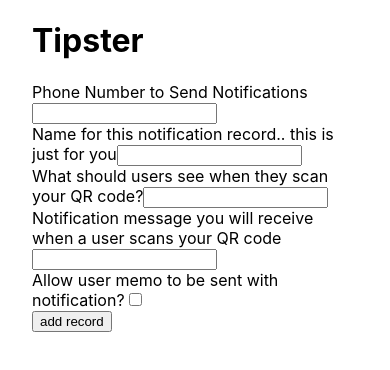
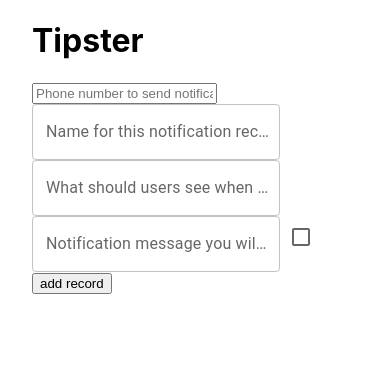
Before and after one commit to motherbrainn/noti-fly, a Next.js app in the folder client/: page / in a window 390 px wide. Shown: the top 370 px of the page. Built offline with nearby package versions, Linux system fonts and the light colour scheme; no server answers.

Commit message:
add initial styling to Form via MUI and react-phone-number-input, add dompurify

```diff
--- a/client/components/Form.tsx
+++ b/client/components/Form.tsx
@@ -1,34 +1,54 @@
+import { Alert, Checkbox, Collapse, TextField } from "@mui/material";
 import { ChangeEvent, Dispatch, SetStateAction, useState } from "react";
 import {
   createNewQrCodeRecord,
   removeInactiveRecordsForPhoneNumber,
 } from "../service/httpRequests";
 import { sendConfirmationTextMessage as sendTextConfirmation } from "../service/httpRequests";
-import Input from "./Input";
+import { isValidPhoneNumber } from "react-phone-number-input";
+import "react-phone-number-input/style.css";
+import Input from "react-phone-number-input/input";
+import { E164Number } from "libphonenumber-js/core";
+import DOMPurify from "dompurify";
+
+const sanitizer = DOMPurify.sanitize;
 
 interface FormPropsType {
   setKey: Dispatch<SetStateAction<undefined>>;
 }
 
 const Form = ({ setKey }: FormPropsType) => {
-  const [phoneNumberInput, setPhoneNumberInput] = useState("");
+  const [phoneNumberInput, setPhoneNumberInput] = useState<
+    E164Number | undefined
+  >("");
   const [notificationNameInput, setNotificationIdInput] = useState("");
   const [qrCodePromptInput, setQrCodePromptInput] = useState("");
   const [qrCodeNotificationInput, setQrCodeNotificationInput] = useState("");
   const [allowMemoInput, setAllowMemoInput] = useState(false);
+  const [errorState, setErrorState] = useState(false);
 
   const submitHandler = async () => {
-    const phoneNumberWithCountryCode = `+1${phoneNumberInput}`;
-    const qrCodeName = notificationNameInput;
-    const qrCodePrompt = qrCodePromptInput;
-    const qrCodeNotificationPrompt = qrCodeNotificationInput;
+    //guard againsts undefined phoneNumberInput
+    if (phoneNumberInput === undefined) {
+      return;
+    }
+    //show error if not valid phone number
+    if (isValidPhoneNumber(phoneNumberInput) !== true) {
+      setErrorState(true);
+      return;
+    }
+
+    const qrCodeName = sanitizer(notificationNameInput);
+    const qrCodePrompt = sanitizer(qrCodePromptInput);
+    const qrCodeNotificationPrompt = sanitizer(qrCodeNotificationInput);
     const qrCodeAllowMemoInput = allowMemoInput;
+    const qrCodePhoneNumber = sanitizer(phoneNumberInput);
 
     //remove inactivated records for phone number before creating a new one
     //create new QR code record in db, then send text confirmation
-    removeInactiveRecordsForPhoneNumber(phoneNumberWithCountryCode).then(() =>
+    removeInactiveRecordsForPhoneNumber(qrCodePhoneNumber).then(() =>
       createNewQrCodeRecord(
-        phoneNumberWithCountryCode,
+        qrCodePhoneNumber,
         qrCodeName,
         qrCodePrompt,
         qrCodeNotificationPrompt,
@@ -36,7 +56,7 @@ const Form = ({ setKey }: FormPropsType) => {
       ).then((res) => {
         setKey(res.data.createNewRecord.key);
         if (res.data.createNewRecord.key.length > 0) {
-          sendTextConfirmation(phoneNumberWithCountryCode);
+          sendTextConfirmation(qrCodePhoneNumber);
         }
       })
     );
@@ -49,58 +69,67 @@ const Form = ({ setKey }: FormPropsType) => {
     setAllowMemoInput(false);
   };
 
+  const errorAlert = (
+    <Alert severity="error">Enter valid 10 digit phone number. </Alert>
+  );
+
+  const phoneNumberChangeHandler = (e: E164Number | undefined) => {
+    if (errorState === true) {
+      setErrorState(false);
+    }
+    setPhoneNumberInput(e);
+  };
+
+  const qrCodeNameChangeHandler = (e: ChangeEvent<HTMLInputElement>) => {
+    setNotificationIdInput(e.target.value);
+  };
+
+  const qrCodePromptChangeHandler = (e: ChangeEvent<HTMLInputElement>) => {
+    setQrCodePromptInput(e.target.value);
+  };
+
+  const qrCodeNotificationChangeHandler = (
+    e: ChangeEvent<HTMLInputElement>
+  ) => {
+    setQrCodeNotificationInput(e.target.value);
+  };
+
+  const allowMemoInputChangeHandler = () => {
+    setAllowMemoInput(!allowMemoInput);
+  };
+
   return (
     <div>
       <Input
-        changeHandler={(e: ChangeEvent<HTMLInputElement>) =>
-          setPhoneNumberInput(e.target.value)
-        }
-        type="text"
+        maxLength="14"
+        placeholder="Phone number to send notifications"
         value={phoneNumberInput}
-        id={"phone-number"}
-        inputLabel={"Phone Number to Send Notifications"}
-        maxLength={10}
+        onChange={phoneNumberChangeHandler}
+        country="US"
       />
-      <Input
-        changeHandler={(e: ChangeEvent<HTMLInputElement>) =>
-          setNotificationIdInput(e.target.value)
-        }
-        type="text"
+      <Collapse in={errorState}>{errorAlert}</Collapse>
+      <TextField
+        id="qr-code-name"
+        label="Name for this notification record.. this is just for you"
         value={notificationNameInput}
-        id={"qr-code-name"}
-        inputLabel={"Name for this notification record.. this is just for you"}
-        maxLength={30}
+        onChange={qrCodeNameChangeHandler}
       />
-      <Input
-        changeHandler={(e: ChangeEvent<HTMLInputElement>) =>
-          setQrCodePromptInput(e.target.value)
-        }
-        type="text"
+      <TextField
+        id="qr-code-prompt"
+        label="What should users see when they scan your QR code?"
         value={qrCodePromptInput}
-        id={"qr-code-prompt"}
-        inputLabel={"What should users see when they scan your QR code?"}
-        maxLength={60}
+        onChange={qrCodePromptChangeHandler}
       />
-      <Input
-        changeHandler={(e: ChangeEvent<HTMLInputElement>) =>
-          setQrCodeNotificationInput(e.target.value)
-        }
-        type="text"
+      <TextField
+        id="qr-code-notification-content"
+        label="Notification message you will receive when a user scans your QR code"
         value={qrCodeNotificationInput}
-        id={"qr-code-notification-content"}
-        inputLabel={
-          "Notification message you will receive when a user scans your QR code"
-        }
-        maxLength={300}
+        onChange={qrCodeNotificationChangeHandler}
       />
-      <Input
-        changeHandler={() => {
-          setAllowMemoInput(!allowMemoInput);
-        }}
-        type="checkbox"
+      <Checkbox
         checked={allowMemoInput}
-        id={"qr-code-notification-content"}
-        inputLabel={"Allow user memo to be sent with notification?"}
+        onChange={allowMemoInputChangeHandler}
+        inputProps={{ id: "allow-memo" }}
       />
       <button onClick={submitHandler}>add record</button>
     </div>
--- a/client/components/Input.tsx
+++ /dev/null
@@ -1,37 +0,0 @@
-import { ChangeEvent, FormEvent } from "react";
-
-interface InputInterface {
-  changeHandler: (e: ChangeEvent<HTMLInputElement>) => void;
-  type: string;
-  value?: string;
-  checked?: boolean;
-  id: string;
-  inputLabel: string;
-  maxLength?: number;
-}
-
-const Input = ({
-  changeHandler,
-  type,
-  value,
-  checked,
-  id,
-  inputLabel,
-  maxLength,
-}: InputInterface) => {
-  return (
-    <div>
-      <label>{inputLabel}</label>
-      <input
-        type={type}
-        id={id}
-        value={value}
-        checked={checked}
-        maxLength={maxLength}
-        onChange={(e) => changeHandler(e)}
-      />
-    </div>
-  );
-};
-
-export default Input;
--- a/client/package.json
+++ b/client/package.json
@@ -10,9 +10,15 @@
     "lint": "next lint"
   },
   "dependencies": {
+    "@emotion/react": "^11.9.3",
+    "@emotion/styled": "^11.9.3",
+    "@mui/material": "^5.8.7",
+    "@types/dompurify": "^2.3.3",
+    "dompurify": "^2.3.8",
     "next": "12.1.6",
     "react": "18.2.0",
     "react-dom": "18.2.0",
+    "react-phone-number-input": "^3.2.3",
     "react-qr-code": "^2.0.7"
   },
   "devDependencies": {
```
Also changed, not shown: 1 other file (tests, documents, lock files or other folders).
